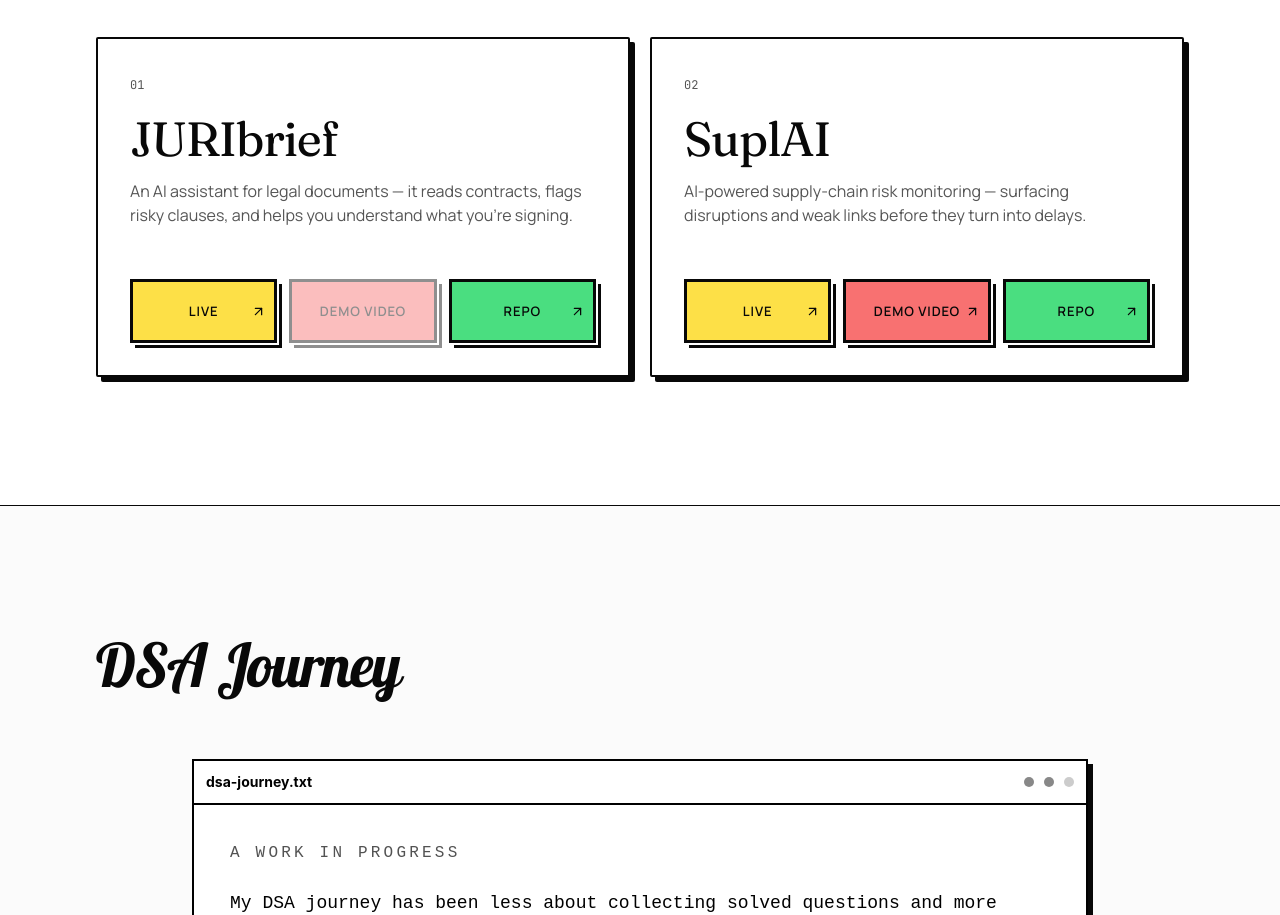
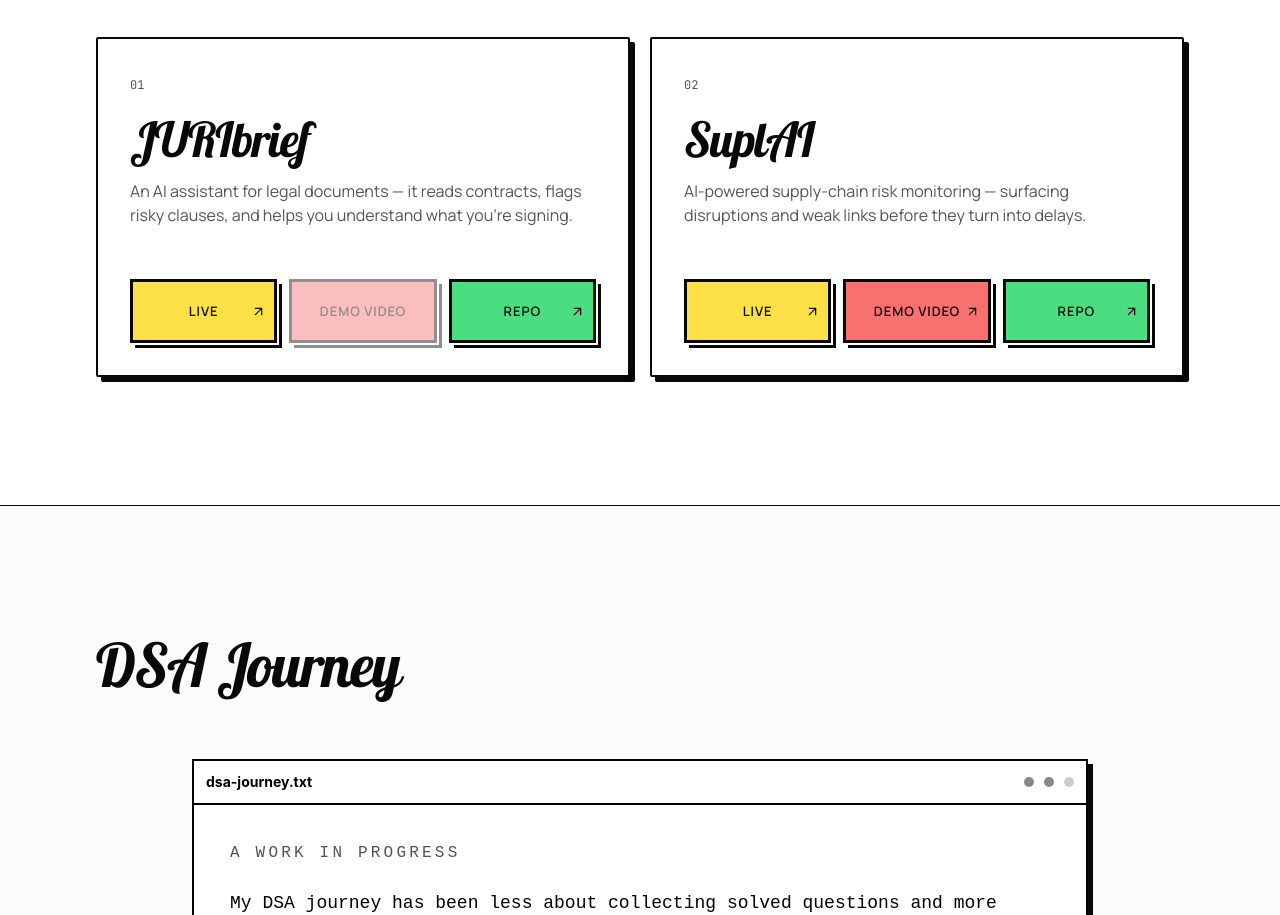
Before and after one commit to AVINASHTIWARI14/portfolio, a React (Vite) app: page / in a window 1280 px wide. Shown: the part 1011-1926 px from the top of the page. Built offline with nearby package versions, Linux system fonts and the light colour scheme.

Commit message:
Use Lobster font for project titles

```diff
--- a/src/components/portfolio/Work.tsx
+++ b/src/components/portfolio/Work.tsx
@@ -46,7 +46,7 @@ export function Work() {
               <div className="pointer-events-none absolute -right-24 -top-24 h-64 w-64 glow-lime opacity-0 blur-2xl transition-opacity duration-500 group-hover:opacity-100" />
               <div className="relative">
                 <span className={`font-mono text-xs text-muted-foreground transition-all duration-300 group-hover:hidden ${expandedProject === p.slug ? "hidden" : ""}`}>0{i + 1}</span>
-                <h3 className={`mt-5 font-display text-4xl tracking-tight transition-all duration-300 group-hover:mt-0 group-hover:text-black md:text-5xl ${expandedProject === p.slug ? "!mt-0 !text-black" : ""}`}>{p.title}</h3>
+                <h3 className={`mt-5 font-[Lobster] text-4xl tracking-tight transition-all duration-300 group-hover:mt-0 group-hover:text-black md:text-5xl ${expandedProject === p.slug ? "!mt-0 !text-black" : ""}`}>{p.title}</h3>
                 <p className={`mt-4 text-muted-foreground transition-all duration-300 group-hover:hidden ${expandedProject === p.slug ? "hidden" : ""}`}>{p.summary}</p>
                 <div className={`relative mt-3 grid h-0 overflow-hidden border-0 border-transparent bg-transparent opacity-0 transition-[height,opacity] duration-500 ease-out group-hover:h-56 group-hover:opacity-100 sm:group-hover:h-64 ${expandedProject === p.slug ? "!h-56 !opacity-100 sm:!h-64" : ""}`}>
                   {p.slug === "supplai" || p.slug === "juribrief" ? (
```
